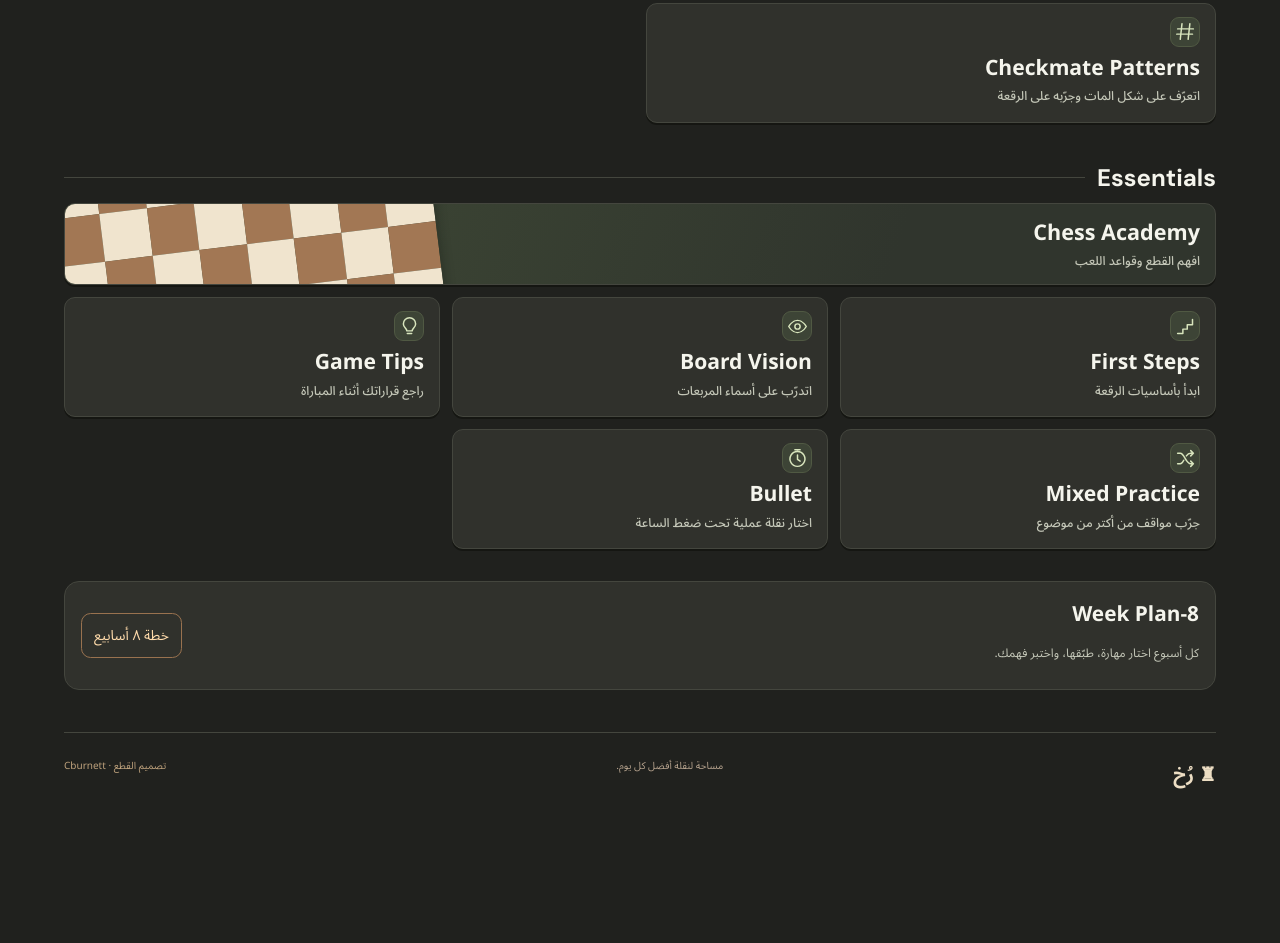
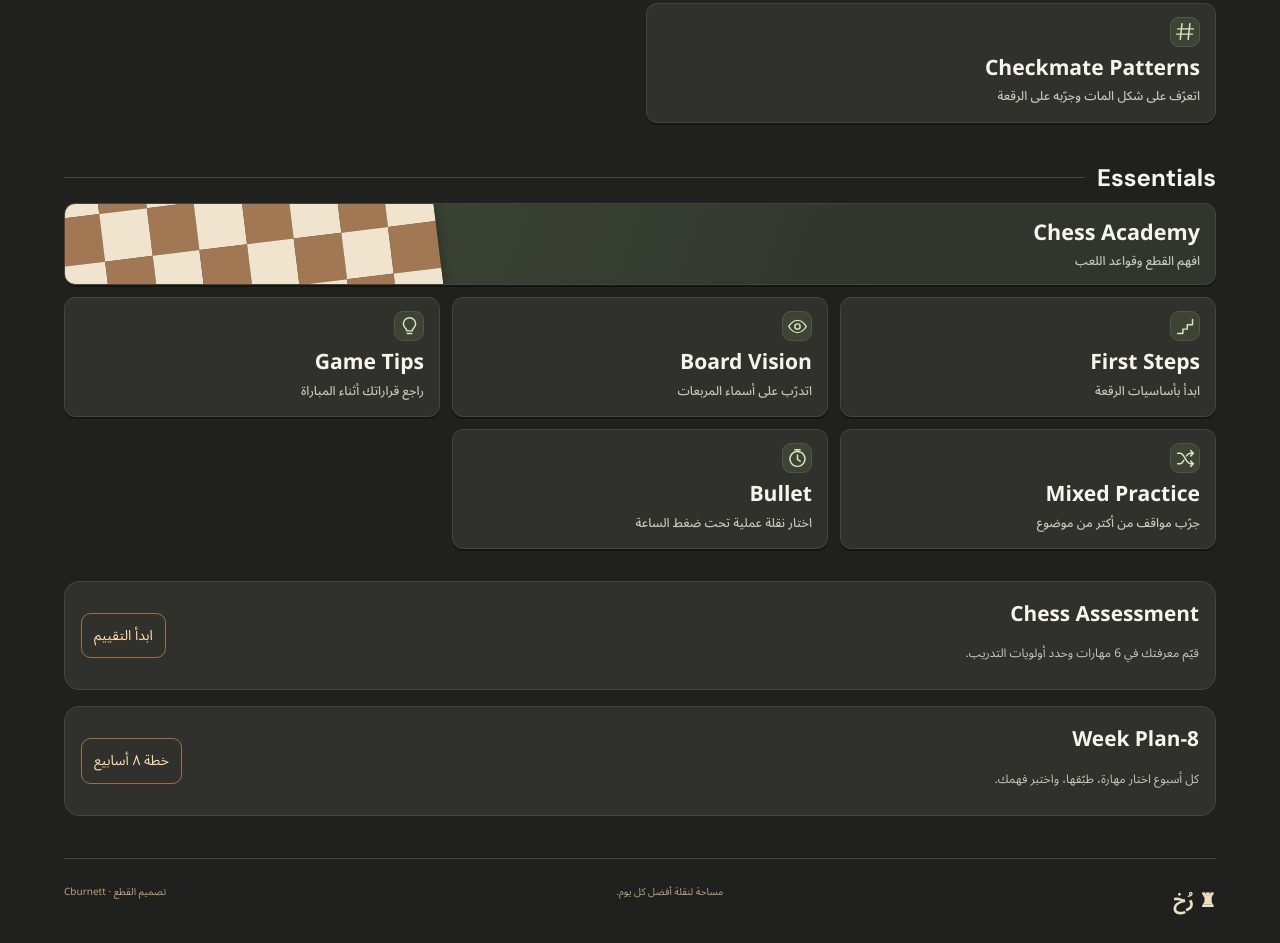
Before and after one commit to hossamelantary92-afk/Chess, a website: page index.html in a window 1280 px wide. Shown: the part 2335-3278 px from the top of the page. Before the commit the page ends 3152 px from the top, so only its background shows below. Drawn offline with Linux system fonts and the light colour scheme.

Commit message:
V139: link assessment from dashboard

```diff
--- a/index.html
+++ b/index.html
@@ -10,7 +10,7 @@
     <button class="primary" id="resume">ابدأ التدريب</button>
   </section>
   <nav class="stage-jumps" aria-label="أقسام التعلّم"></nav><div id="homeCards"></div>
-  <section class="home-summary" aria-labelledby="trainingPlanTitle">
+  <section class="home-summary" aria-labelledby="assessmentTitle"><div class="home-summary-content"><h2 id="assessmentTitle">Chess Assessment</h2><p>قيّم معرفتك في 6 مهارات وحدد أولويات التدريب.</p></div><div class="training-links"><a href="assessment.html">ابدأ التقييم</a></div></section><section class="home-summary" aria-labelledby="trainingPlanTitle">
     <div class="home-summary-content"><h2 id="trainingPlanTitle">8-Week Plan</h2><p>كل أسبوع اختار مهارة، طبّقها، واختبر فهمك.</p></div>
     <div class="training-links"><a href="training.html#plan">خطة ٨ أسابيع</a></div>
   </section>
```
